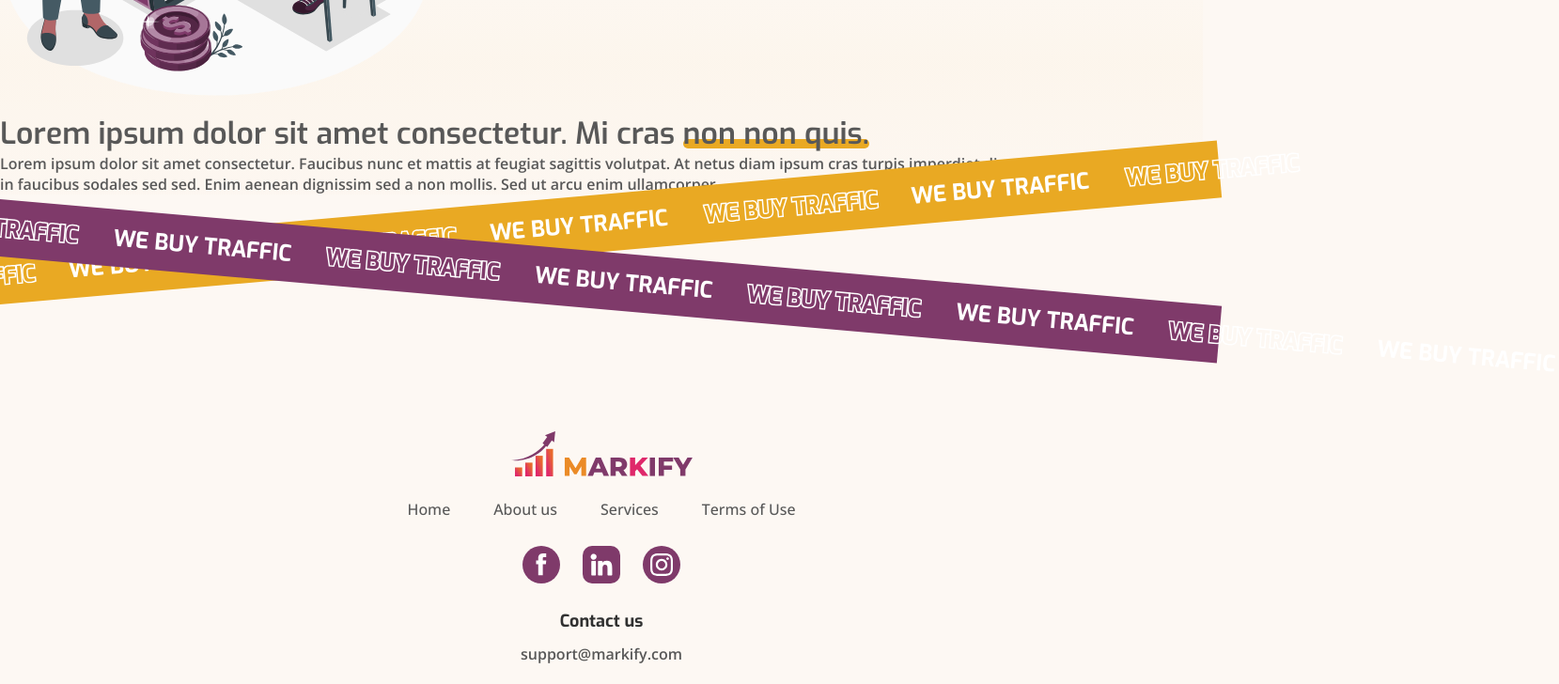
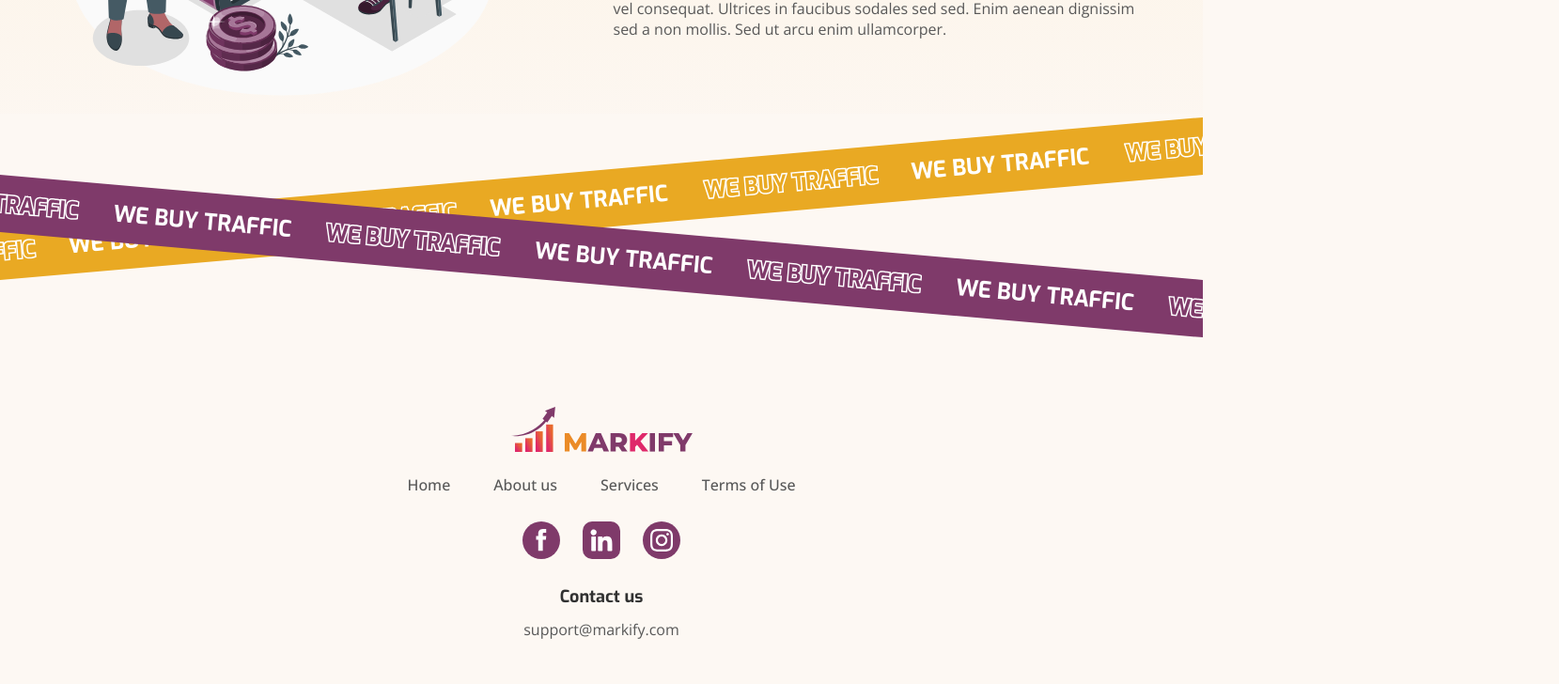
Before and after one commit to danxczm/galactest, a React (Create React App) app: page / in a window 1280 px wide. Shown: the part 480-1208 px from the top of the page at 94% size, 1659 px wide, since content can reach past the window. Built offline with nearby package versions, Linux system fonts and the light colour scheme.

Commit message:
refactoring: deleting unnecessary code + minor refacrtor

```diff
--- a/src/components/Footer.jsx
+++ b/src/components/Footer.jsx
@@ -8,9 +8,11 @@
     <footer className="footer">
       <div className="footer__container">
         <div className="footer__logo">
-          <img src={logo} className="image__logo" alt="logo" loading="lazy" />
+          <h2>
+            <img src={logo} className="image__logo" alt="logo" loading="lazy" />
+          </h2>
         </div>
-        <div className="footer__links">
+        <nav className="footer__links" aria-label="Footer">
           <ul className="footer__list">
             <li className="footer__item">
               <a className="footer__link" href="/">
@@ -33,7 +35,7 @@
               </a>
             </li>
           </ul>
-        </div>
+        </nav>
         <div className="footer__media">
           <a href="https://facebook.com" className="footer__media-link">
             <img src={facebook} alt="Facebook" />
@@ -48,12 +50,12 @@
             <img src={instagram} alt="Instagram" />
           </a>
         </div>
-        <div className="footer__contact">
+        <address className="footer__contact">
           <h3 className="footer__contact-title">Contact us</h3>
           <a className="footer__contact-email" href="mailto:support@markify.com">
             support@markify.com
           </a>
-        </div>
+        </address>
       </div>
     </footer>
   );
--- a/src/components/Header.jsx
+++ b/src/components/Header.jsx
@@ -1,19 +1,22 @@
 import { NavLink } from 'react-router-dom';
+
 import logo from '../images/logo.svg';
 
 const Header = () => {
   return (
     <header className="header">
       <div className="header__inner">
-        <a className="header__logo logo" href="/">
-          <img className="image__logo" src={logo} alt="logo" loading="lazy" />
-        </a>
-        <button className="header__button button" type="button">
+        <h1 className="header__logo logo">
+          <NavLink to="/">
+            <img className="image__logo" src={logo} alt="logo" loading="lazy" />
+          </NavLink>
+        </h1>
+        <NavLink to="/signup" className="header__button button">
           Sign up
-        </button>
+        </NavLink>
       </div>
       <div className="header__menu-wrapper">
-        <nav className="header__menu">
+        <nav className="header__menu" aria-label="Main navigation">
           <ul className="header__menu-list">
             <li className="header__menu-item">
               <NavLink to="/" className="header__menu-link">
--- a/src/index.scss
+++ b/src/index.scss
@@ -1,7 +1,7 @@
 @import './styles/blocks/header';
-@import './styles/blocks/home';
-@import './styles/blocks/about';
+@import './styles/blocks/page';
 @import './styles/blocks/footer';
+@import './styles/blocks/marquee';
 
 @import url('https://fonts.googleapis.com/css2?family=Open+Sans:ital,wght@0,300..800;1,300..800&display=swap');
 @import url('https://fonts.googleapis.com/css2?family=Exo:ital,wght@0,100..900;1,100..900&display=swap');
@@ -12,7 +12,6 @@
 }
 
 html {
-  scroll-behavior: smooth;
   background: #fdf8f3;
 }
 
@@ -20,10 +19,6 @@
   margin: 0;
   font-family: 'Open Sans', sans-serif;
   color: #585858;
-  font-size: 16px;
-  font-weight: 600;
-
-  height: 100vh;
 }
 
 h1,
@@ -41,15 +36,6 @@
   font-weight: 600;
 }
 
-h2 {
-  color: #313131;
-  font-family: 'Exo', sans-serif;
-  font-size: 32px;
-  text-transform: capitalize;
-  position: relative;
-  z-index: 2;
-}
-
 a {
   color: #585858;
   text-decoration: none;
@@ -64,9 +50,8 @@
   display: block;
 }
 
-.container {
-  max-width: 90%;
-  margin: 0 auto;
+address {
+  font-style: normal;
 }
 
 .background {
--- a/src/styles/blocks/_footer.scss
+++ b/src/styles/blocks/_footer.scss
@@ -6,7 +6,7 @@
   font-size: 16px;
   text-align: center;
 
-  @media (min-width: 640px) {
+  @media (min-width: 768px) {
     padding: 64px 0;
   }
 
--- a/src/styles/blocks/_header.scss
+++ b/src/styles/blocks/_header.scss
@@ -46,6 +46,12 @@
   border-radius: 0.375rem;
   color: white;
   background-color: $plum;
+  cursor: pointer;
+  transition: background-color 0.3s ease;
+
+  &:hover {
+    background-color: $amber;
+  }
 
   @media (min-width: 768px) {
     font-size: 16px;
--- a/src/styles/blocks/_home.scss
+++ /dev/null
@@ -1,230 +0,0 @@
-@use '../base/variables' as *;
-@use '../base/mixins' as *;
-
-.home {
-  overflow: hidden;
-
-  &__wrapper {
-    padding: 0 16px;
-  }
-
-  &__inner {
-    max-width: 1141px;
-    @include flexCenter();
-    justify-content: center;
-
-    flex-wrap: wrap;
-
-    @media (min-width: 640px) {
-      margin: 0 auto;
-      flex-wrap: nowrap;
-      justify-content: space-between;
-    }
-
-    &-info {
-      @media (min-width: 640px) {
-        margin-left: 50px;
-      }
-    }
-
-    &-image {
-      img {
-        width: 100%;
-      }
-    }
-
-    &-title {
-      position: relative;
-
-      h1 {
-        margin-top: 40px;
-        font-size: 28px;
-        max-width: 558px;
-        color: #313131;
-        text-transform: capitalize;
-        z-index: 1;
-        overflow-wrap: break-word;
-        hyphens: auto;
-        overflow: hidden;
-
-        @media (min-width: 1024px) {
-          font-size: 44px;
-        }
-      }
-    }
-    &-text {
-      max-width: 558px;
-      padding: 24px 0;
-
-      font-size: 16px;
-      font-weight: 400;
-    }
-  }
-}
-
-.bordered {
-  position: relative;
-  text-overflow: clip;
-  width: 100%;
-
-  &::after {
-    content: '';
-    position: absolute;
-    bottom: 5px;
-    left: 0;
-    width: 0;
-    height: 10px;
-    background: #e9a923;
-    border-radius: 21px;
-    animation: slideIn 1s forwards;
-    z-index: -1;
-  }
-}
-
-@keyframes slideIn {
-  from {
-    width: 0;
-  }
-  to {
-    width: 100%;
-  }
-}
-
-// ---------------- //
-
-.marquee {
-  //   margin-top: 40px;
-  margin-left: -20px;
-  margin-right: -20px;
-
-  height: 135px;
-
-  @media (min-width: 768px) {
-    height: 188px;
-  }
-}
-
-.marquee__inner {
-  outline: 3px solid red;
-
-  &-left {
-    transform: rotate(5deg);
-    display: flex;
-    align-items: center;
-    height: 43px;
-
-    @media (min-width: 768px) {
-      height: 61px;
-    }
-
-    > li {
-      position: absolute;
-      white-space: nowrap;
-      left: max(calc(200px * 8), 100%);
-      font-family: Exo, sans-serif;
-      font-size: 16px;
-
-      font-weight: bold;
-      color: white;
-
-      animation-name: scrollLeft;
-      animation-duration: 30s;
-      animation-timing-function: linear;
-      animation-iteration-count: infinite;
-
-      @media (min-width: 768px) {
-        font-size: 24px;
-      }
-    }
-
-    img {
-      width: 125px;
-
-      @media (min-width: 768px) {
-        width: 188px;
-      }
-    }
-  }
-  &-right {
-    transform: rotate(-5deg);
-    display: flex;
-    align-items: center;
-    height: 43px;
-
-    @media (min-width: 768px) {
-      height: 61px;
-    }
-
-    > li {
-      position: absolute;
-      white-space: nowrap;
-      right: max(calc(200px * 8), calc(100% + 200px));
-      font-family: Exo, sans-serif;
-      font-size: 16px;
-      font-weight: bold;
-      color: white;
-
-      animation-name: scrollRight;
-      animation-duration: 30s;
-      animation-timing-function: linear;
-      animation-iteration-count: infinite;
-
-      @media (min-width: 768px) {
-        font-size: 24px;
-      }
-    }
-
-    img {
-      width: 125px;
-
-      @media (min-width: 768px) {
-        width: 188px;
-      }
-    }
-  }
-}
-
-.item-1 {
-  animation-delay: calc(30s / 8 * 7 * -1);
-}
-.item-2 {
-  animation-delay: calc(30s / 8 * 6 * -1);
-}
-.item-3 {
-  animation-delay: calc(30s / 8 * 5 * -1);
-}
-.item-4 {
-  animation-delay: calc(30s / 8 * 4 * -1);
-}
-.item-5 {
-  animation-delay: calc(30s / 8 * 3 * -1);
-}
-.item-6 {
-  animation-delay: calc(30s / 8 * 2 * -1);
-}
-.item-7 {
-  animation-delay: calc(30s / 8 * 1 * -1);
-}
-.item-8 {
-  animation-delay: calc(30s / 8 * 0 * -1);
-}
-
-.marquee__inner-purple {
-  background: $plum;
-}
-
-.marquee__inner-golden {
-  background: $amber;
-}
-
-@keyframes scrollLeft {
-  to {
-    left: -200px;
-  }
-}
-
-@keyframes scrollRight {
-  to {
-    right: -200px;
-  }
-}
```
Also changed, not shown: src/components/About.jsx (deleted, +0 -11 lines), src/components/Home.jsx (deleted, +0 -48 lines), src/styles/blocks/_about.scss (deleted).
